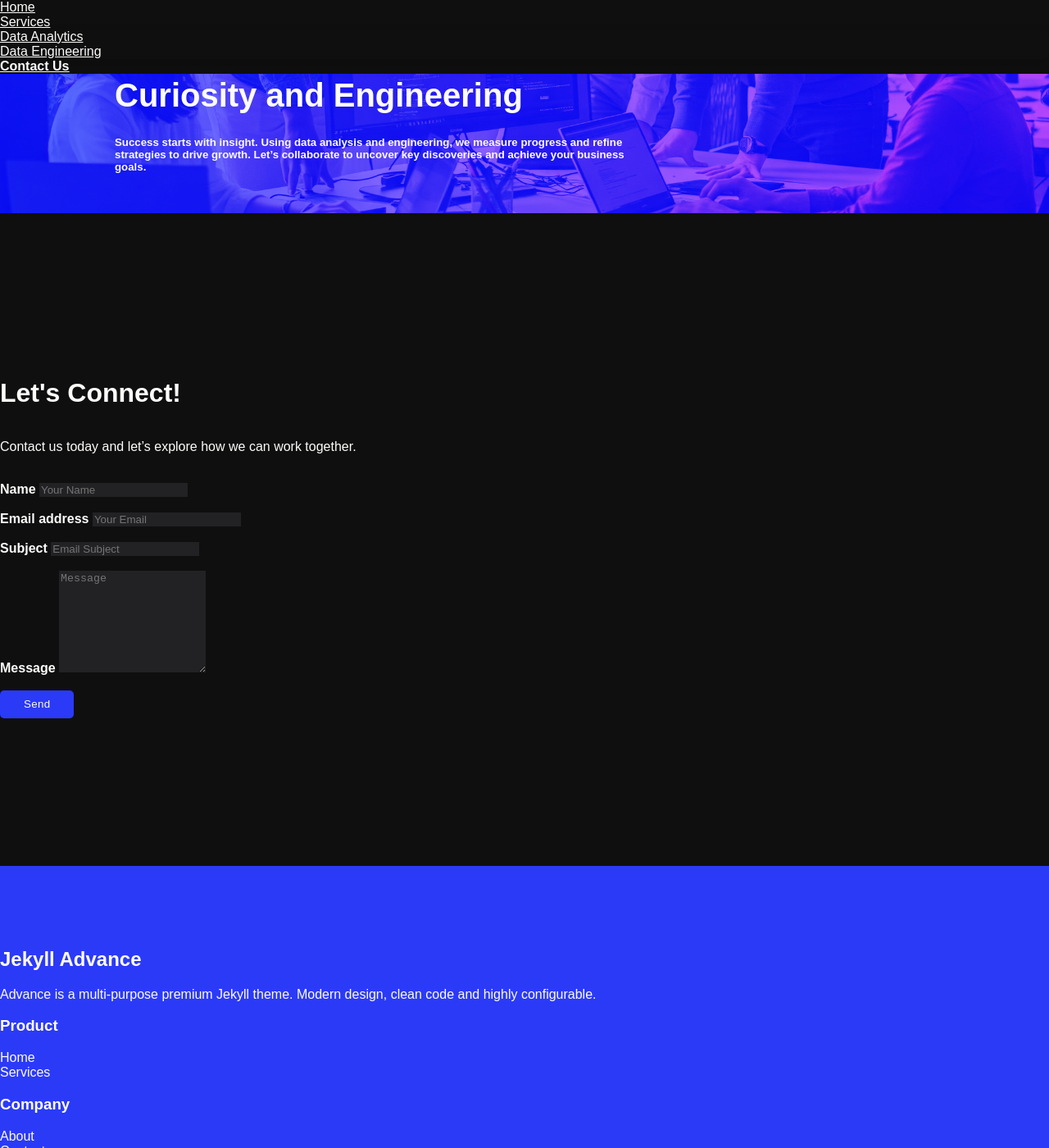
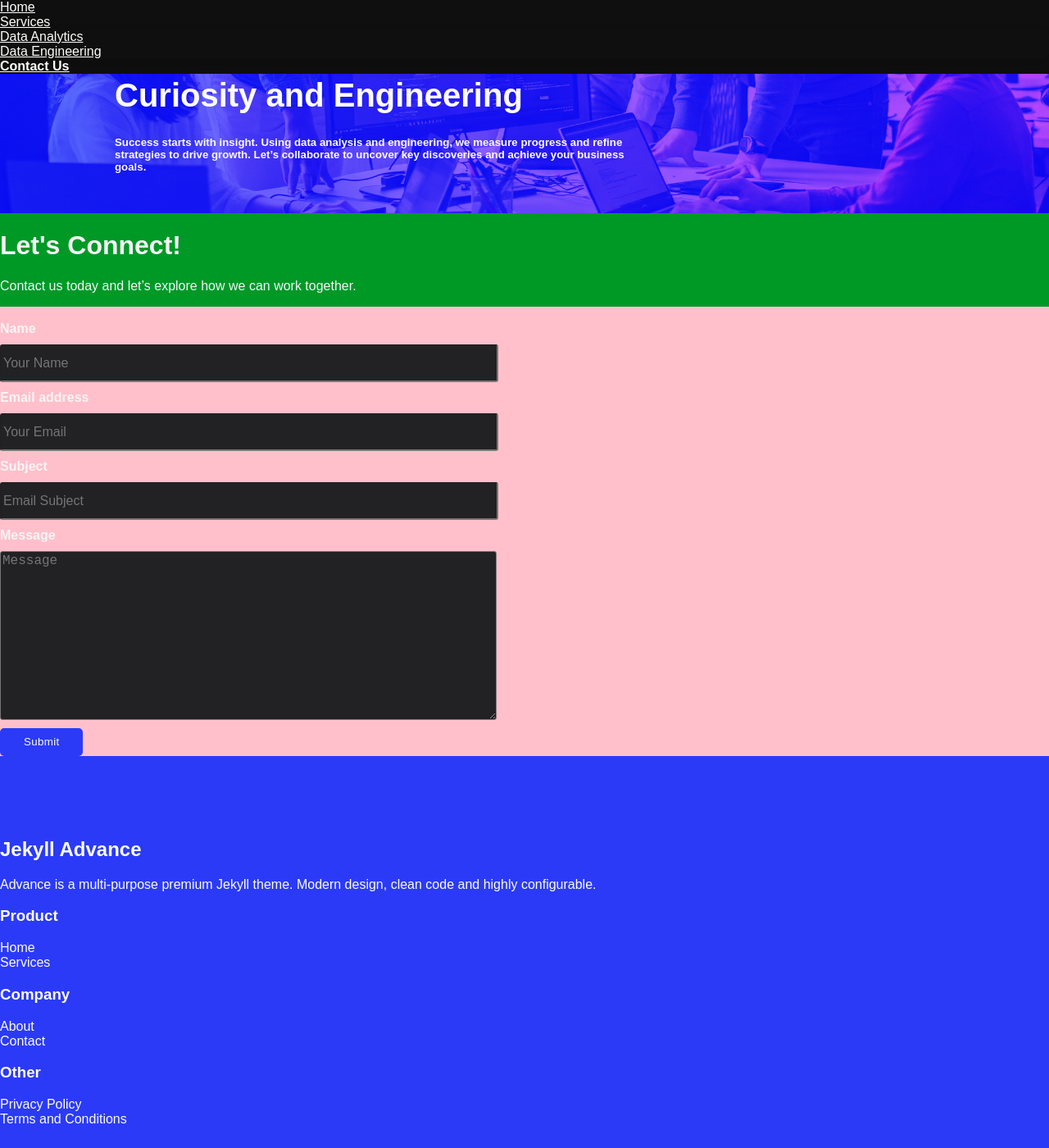
Before and after one commit to jindrich-consulting-llc/jindrich-consulting-llc.github.io, a Jekyll site: the page built from pages/contact.md, in a window 1280 px wide and 1400 px high, scrolled down 340 px. Shown: the whole window at 82% size. Built offline with Jekyll 4.4.1, drawn with Linux system fonts in a browser that asks for light colours; a script that is not in the unit is left out.

Commit message:
🐞⚙️: <refactor> created an form container. contact page uses form styles..</refactor>

```diff
--- a/_layouts/contact.html
+++ b/_layouts/contact.html
@@ -8,8 +8,8 @@
     <!-- Internal styles -->
     <link href="../assets/css/global_styles.css" rel="stylesheet">
     <link href="../assets/css/header_styles.css" rel="stylesheet">
+    <link href="../assets/css/components/form_styles.css" rel="stylesheet">
     <link href="../assets/css/footer_styles.css" rel="stylesheet">
-    <link href="../assets/css/contact_styles.css" rel="stylesheet">
 
 </head>
 <body id="body">
@@ -19,40 +19,41 @@
 <main>
 
     <!-- Contact Form -->
-    <div class="contact-container">
+    <div class="form-container">
 
-        <div class="form-text">
+        <div class="form-info">
             <h1>Let's Connect!</h1>
             <p>Contact us today and let’s explore how we can work together.</p>
         </div>
 
         <form class="form">
+
             <!-- Name input -->
-            <div data-mdb-input-init class="form-input">
-                <label class="form-label">Name</label>
-                <input class="form-control" type="text" placeholder="Your Name"/>
+            <div class="form-input">
+                <label>Name</label>
+                <input type="text" placeholder="Your Name"/>
             </div>
 
             <!-- Email input -->
-            <div data-mdb-input-init class="form-input">
-                <label class="form-label">Email address</label>
-                <input class="form-control" type="email" placeholder="Your Email"/>
+            <div class="form-input">
+                <label>Email address</label>
+                <input type="email" placeholder="Your Email"/>
             </div>
 
             <!-- Subject input -->
-            <div data-mdb-input-init class="form-input">
-                <label class="form-label">Subject</label>
-                <input class="form-control" type="text" placeholder="Email Subject"/>
+            <div class="form-input">
+                <label>Subject</label>
+                <input type="text" placeholder="Email Subject"/>
             </div>
 
             <!-- Message input -->
-            <div data-mdb-input-init class="form-input">
-                <label class="form-label">Message</label>
-                <textarea class="form-control" rows="8" placeholder="Message"></textarea>
+            <div class="form-input">
+                <label>Message</label>
+                <textarea rows="8" placeholder="Message"></textarea>
             </div>
 
             <!-- Submit button -->
-            <button class="button" type="button" data-mdb-ripple-init>Send</button>
+            <button class="button">Submit</button>
         </form>
 
     </div>
--- a/_layouts/home.html
+++ b/_layouts/home.html
@@ -8,8 +8,8 @@
     <!-- Internal styles -->
     <link href="../assets/css/global_styles.css" rel="stylesheet">
     <link href="../assets/css/header_styles.css" rel="stylesheet">
+    <link href="../assets/css/home_styles.css" rel="stylesheet">
     <link href="../assets/css/footer_styles.css" rel="stylesheet">
-    <link href="../assets/css/home_styles.css" rel="stylesheet">
 
     <!-- External styles -->
     <link href="https://cdn.jsdelivr.net/npm/mdb-ui-kit/css/mdb.min.css" rel="stylesheet">
--- a/_layouts/services.html
+++ b/_layouts/services.html
@@ -8,8 +8,8 @@
     <!-- Internal styles -->
     <link href="../assets/css/global_styles.css" rel="stylesheet">
     <link href="../assets/css/header_styles.css" rel="stylesheet">
-    <link href="../assets/css/card_styles.css" rel="stylesheet">
-    <link href="../assets/css/info_styles.css" rel="stylesheet">
+    <link href="../assets/css/components/card_styles.css" rel="stylesheet">
+    <link href="../assets/css/components/info_styles.css" rel="stylesheet">
     <link href="../assets/css/footer_styles.css" rel="stylesheet">
 
 </head>
--- /dev/null
+++ b/assets/css/components/form_styles.css
@@ -0,0 +1,47 @@
+.form-container {
+    display: flex;
+    flex-direction: column;
+    justify-content: flex-start;
+    background: pink;
+}
+
+.form-info {
+    margin-bottom: 18px;
+    background: #009926;
+}
+
+.form-info h1 {
+    font-weight: 600;
+}
+
+.form {
+    width: 100%;
+    max-width: 600px;
+}
+
+.form .form-input {
+    display: flex;
+    flex-direction: column;
+    gap: 10px;
+    margin-bottom: 10px;
+}
+
+.form-input label {
+    font-weight: 600;
+}
+
+.form-input input, .form-input textarea {
+    width: 100%;
+    font-size: 16px;
+    border-radius: 3px;
+    background: var(--color-base-bg-3);
+    color: var(--color-primary-text);
+}
+
+.form-input input {
+    height: 40px;
+}
+
+.form-input textarea {
+    height: 200px;
+}
--- a/assets/css/contact_styles.css
+++ /dev/null
@@ -1,30 +0,0 @@
-.contact-container {
-    padding: 180px 0 180px 0;
-}
-
-.form-text {
-    display: flex;
-    flex-direction: column;
-    justify-content: flex-start;
-    margin-bottom: 18px;
-    color: var(--color-primary-text) !important;
-}
-
-.form-text h1 {
-    font-weight: 600;
-}
-
-.form-input {
-    margin-bottom: 18px;
-    width: 70%;
-}
-
-.form-control {
-    border: none !important;
-    background: var(--color-base-bg-3) !important;
-}
-
-.form-label {
-    font-weight: 600;
-    color: var(--color-primary-text) !important;
-}
```
Also changed, not shown: assets/css/home_styles.css (+0 -17 lines), assets/css/components/card_styles.css (renamed from assets/css/card_styles.css), assets/css/components/info_styles.css (renamed from assets/css/info_styles.css).
